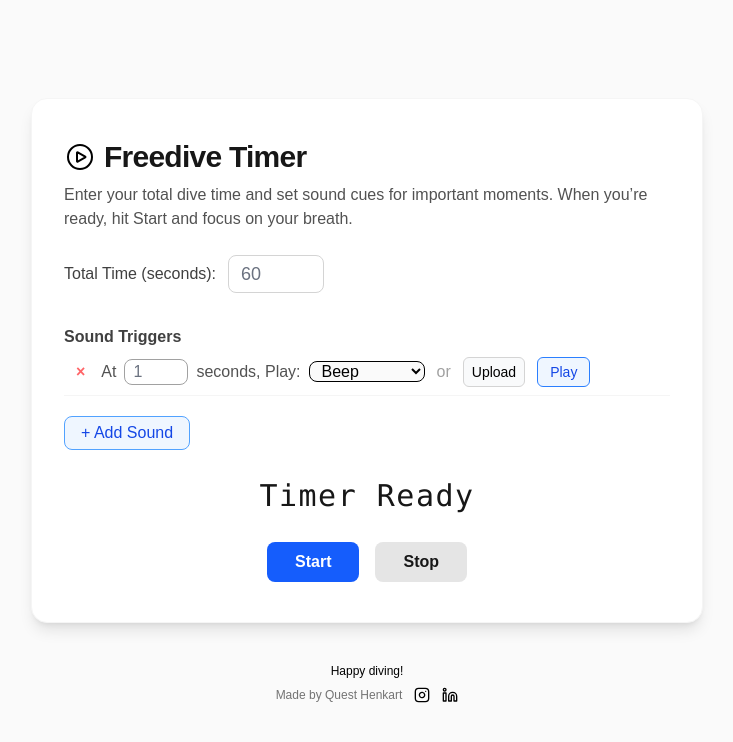
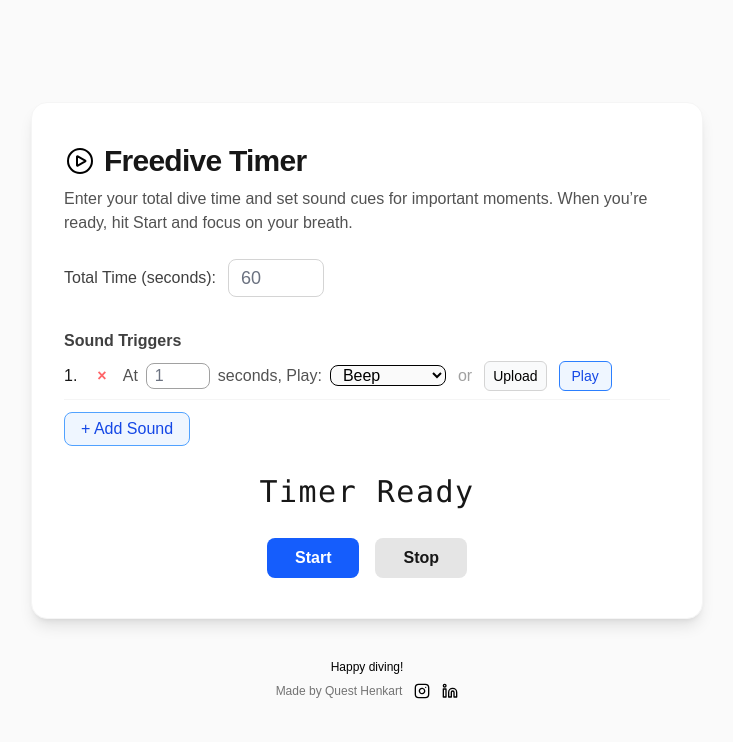
Before and after one commit to qhenkart/freedive-timer, a Next.js app: page / in a window 1280 px wide. Both pictures are taken after typing "Sample" into the empty fields and a click on the button "+ Add Sound". Shown: the top 742 px of the page, without its empty margins (273-1006 px from the left). Built offline with nearby package versions, Linux system fonts and the light colour scheme.

Commit message:
add numered list

```diff
--- a/src/app/page.tsx
+++ b/src/app/page.tsx
@@ -195,6 +195,7 @@ export default function TimerSoundApp() {
           <h2 className="font-semibold mb-2 text-neutral-700">
             Sound Triggers
           </h2>
+          <ol className="space-y-2">
             {sounds.map((s, i) => (
               <SoundRow
                 key={i}
@@ -210,6 +211,7 @@ export default function TimerSoundApp() {
                 onRemove={removeSound}
               />
             ))}
+          </ol>
           <button
             type="button"
             className="mt-3 px-4 py-1 border border-blue-400 text-blue-700 rounded-lg bg-blue-50 hover:bg-blue-100 transition w-full sm:w-auto"
@@ -326,12 +328,14 @@ function SoundRow({
 }: SoundRowProps) {
   const isDefault = sound.secondInput === "";
   return (
-    <div className="flex flex-wrap sm:flex-nowrap items-center gap-2 mb-2 border-b border-neutral-100 pb-2">
+    <li className="flex flex-wrap sm:flex-nowrap items-center gap-2 border-b border-neutral-100 pb-2">
+      <span className="font-medium mr-1">{index + 1}.</span>
       <button
-        className="ml-1 text-red-400 font-bold px-2 rounded hover:bg-red-100 transition"
+        className="text-red-400 font-bold px-2 rounded hover:bg-red-100 transition"
         disabled={running}
         onClick={() => onRemove(index)}
         type="button"
+        aria-label="remove sound"
       >
         &times;
       </button>
@@ -417,7 +421,7 @@ function SoundRow({
           Play
         </button>
       )}
-    </div>
+    </li>
   );
 }
 
```
Also changed, not shown: 1 other file (tests, documents, lock files or other folders). Lines whose indentation alone changed are shown as unchanged.
